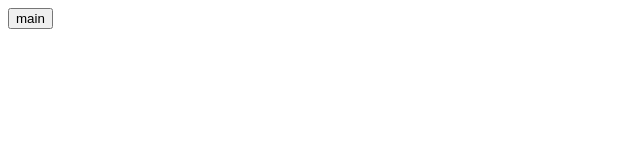
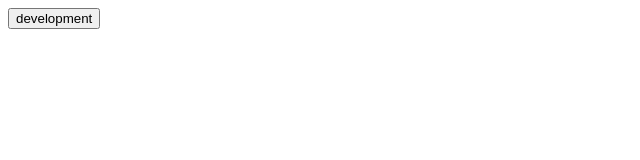
Before and after one commit to vinitBawjee/code-demo, a plain HTML site: page index.html in a window 1280 px wide. Shown: the whole page, without its empty margins (0-640 px from the left). Drawn offline with Linux system fonts and the light colour scheme.

Commit message:
button development

```diff
--- a/index.html
+++ b/index.html
@@ -6,6 +6,6 @@
     <title>Document</title>
 </head>
 <body>
-    <button>main</button>
+    <button>development</button>
 </body>
 </html>
```
